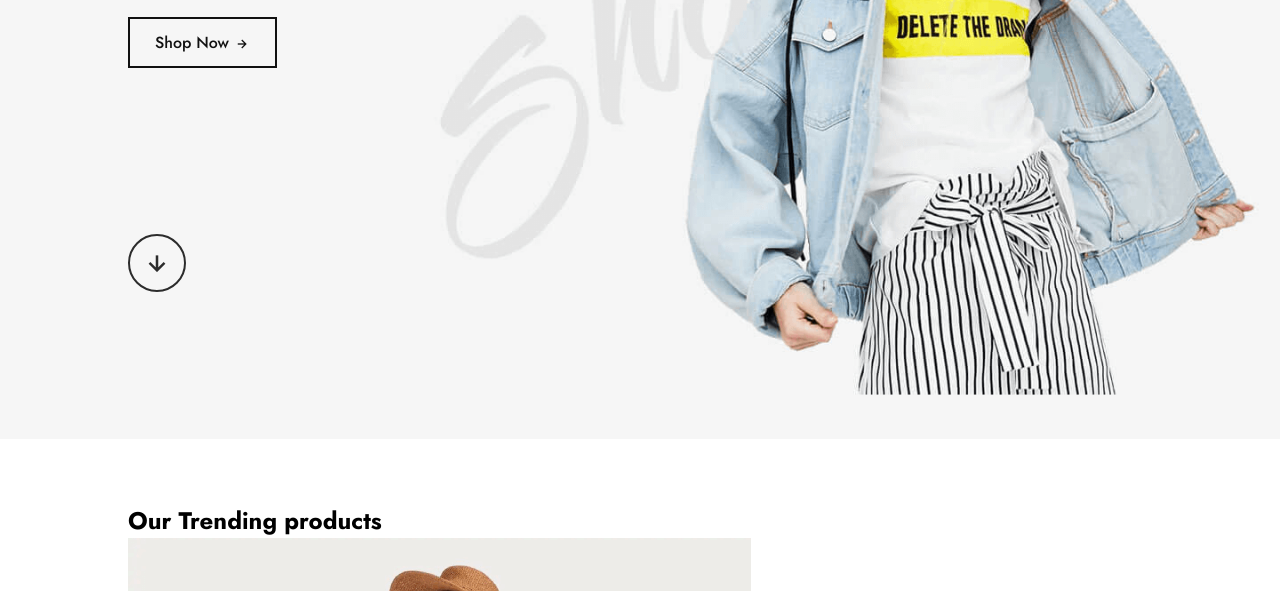
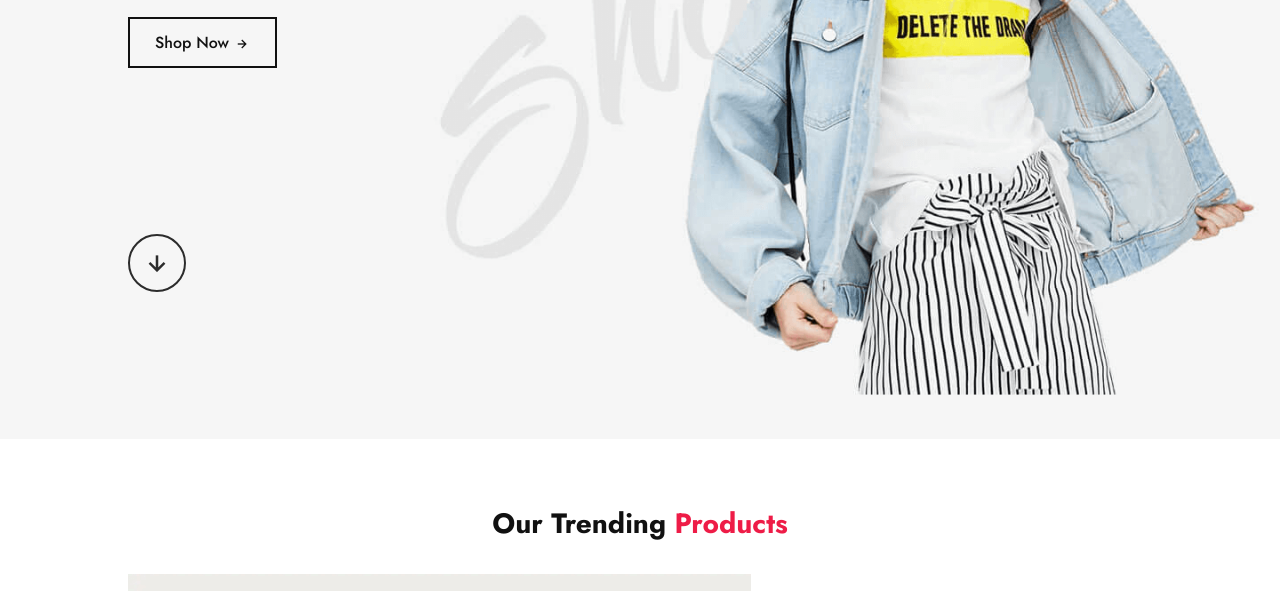
Before and after one commit to Aysel552/E-Commerce-Website, a plain HTML site: page index.html in a window 1280 px wide. Shown: the part 361-952 px from the top of the page. Drawn offline with nearby package versions, Linux system fonts and the light colour scheme.

Commit message:
added the header for trending products

```diff
--- a/styles.css
+++ b/styles.css
@@ -158,3 +158,15 @@ header.sticky{
 
 
 /* adding the design of trending section  */
+
+.center-text h2{
+    color: #111;
+    font-size: 28px;
+    text-transform: capitalize;
+    text-align: center;
+    margin-bottom: 30px;
+}
+
+.center-text span{
+    color:#ee1c47;
+}
```
